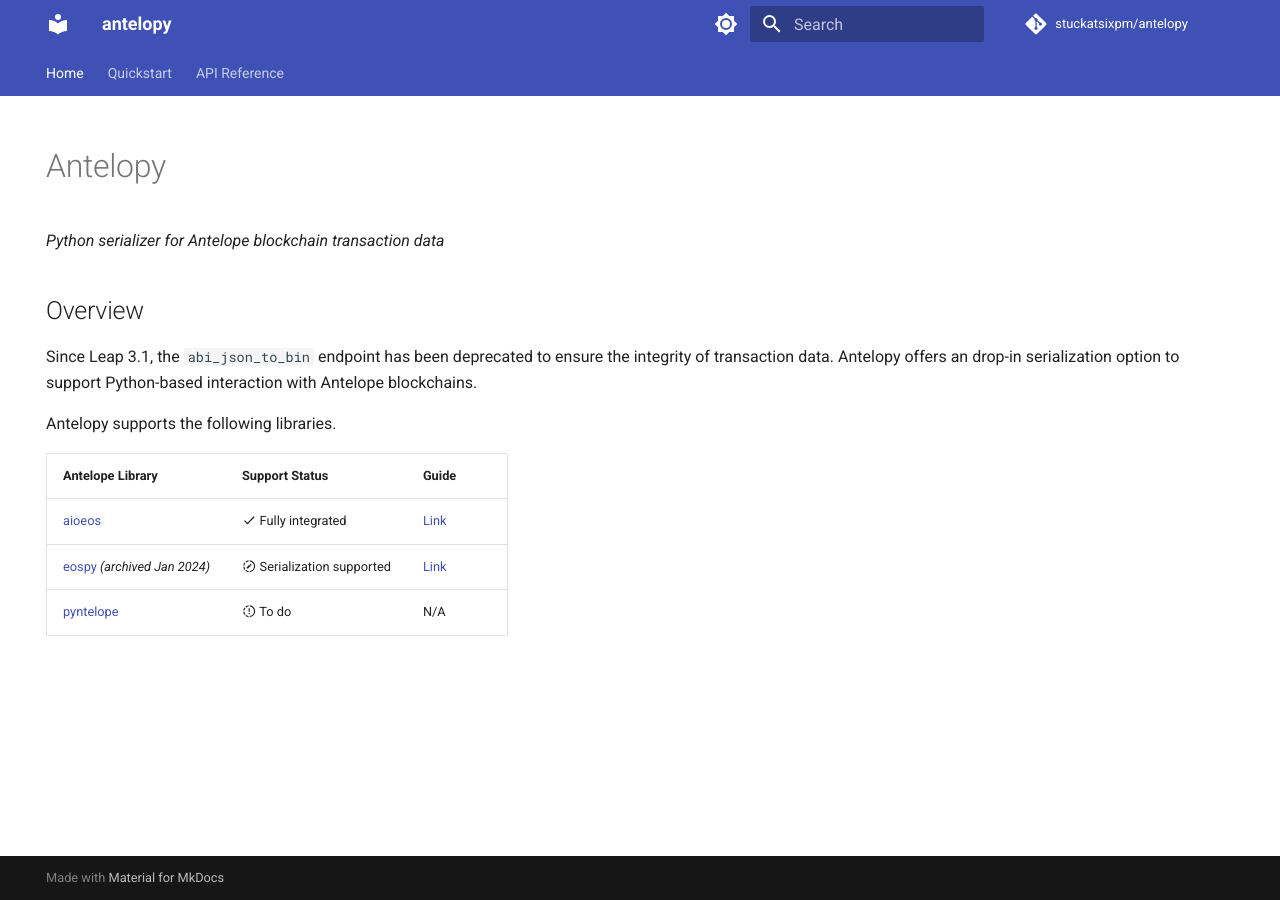
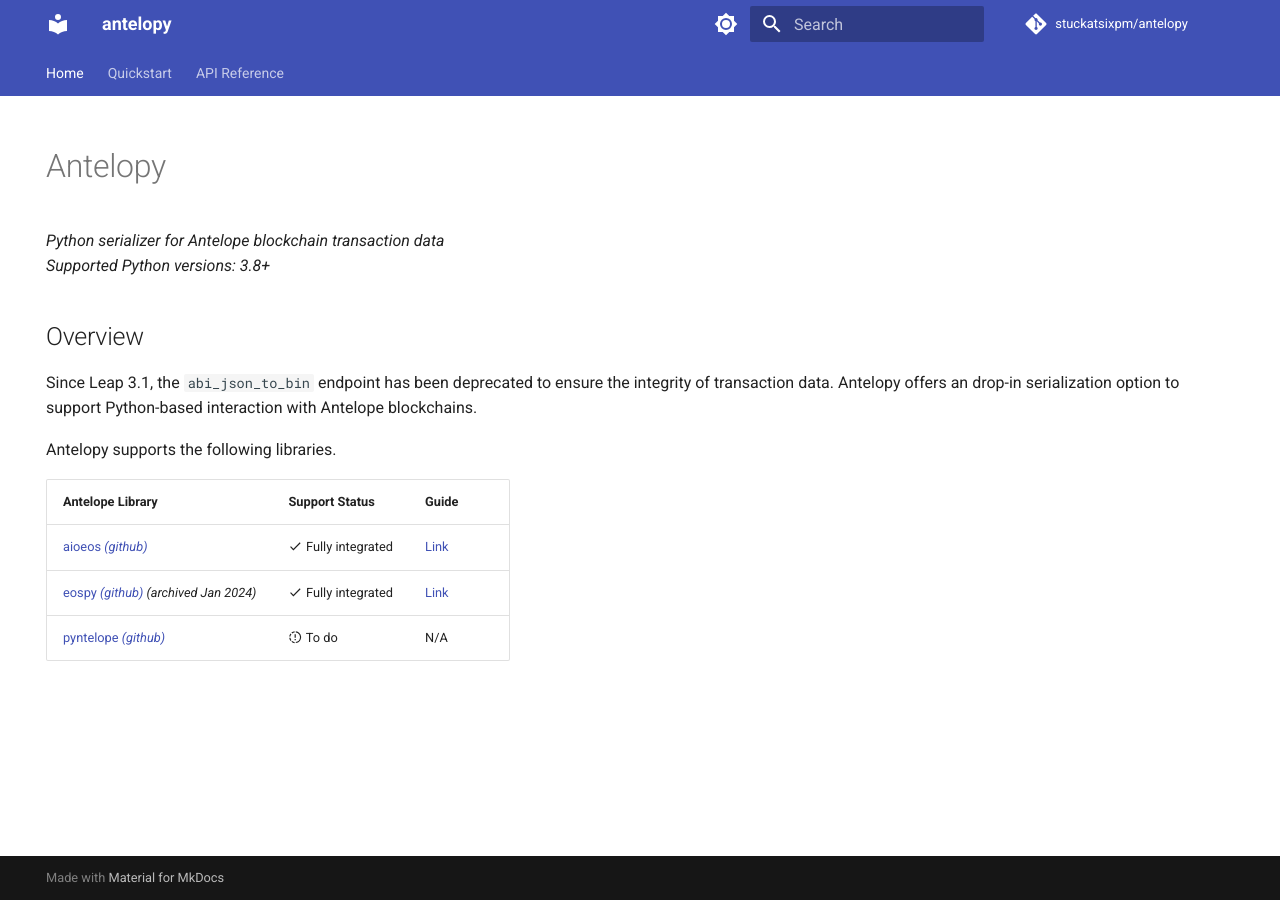
Before and after one commit to stuckatsixpm/antelopy, an MkDocs documentation site: the page built from docs/index.md, in a window 1280 px wide. Built offline with MkDocs 1.6.1 and Material for MkDocs 9.7.7, drawn with Linux system fonts in a browser that asks for light colours; comment, search, counter and statistics services are not loaded; the version menu is left out.

Commit message:
docs: WIP for v0.2.0

```diff
--- a/docs/index.md
+++ b/docs/index.md
@@ -7,8 +7,9 @@ title: Home
 ---
 
 # Antelopy
+_Python serializer for Antelope blockchain transaction data_
+_Supported Python versions: 3.8+_
 
-_Python serializer for Antelope blockchain transaction data_
 
 ## Overview
 
@@ -19,6 +20,6 @@ Antelopy supports the following libraries.
 
 | Antelope Library                                                   | Support Status                                     | Guide                |
 | ------------------------------------------------------------------ | -------------------------------------------------- | -------------------- |
-| [aioeos](https://github.com/ulamlabs/aioeos/)                      | :material-check: Fully integrated                  | [Link](usage/aioeos.md) |
-| [eospy](https://github.com/eosnewyork/eospy) _(archived Jan 2024)_ | :material-progress-pencil: Serialization supported | [Link](usage/eospy.md) |
-| [pyntelope](https://github.com/FACINGS/pyntelope/)                 | :material-progress-alert: To do                    | N/A                  |
+| [aioeos *(github)*](https://github.com/ulamlabs/aioeos/)                      | :material-check: Fully integrated                  | [Link](usage/aioeos.md) |
+| [eospy *(github)*](https://github.com/eosnewyork/eospy) _(archived Jan 2024)_ | :material-check: Fully integrated                  | [Link](usage/eospy.md) |
+| [pyntelope *(github)*](https://github.com/FACINGS/pyntelope/)                 | :material-progress-alert: To do                    | N/A                  |
```
